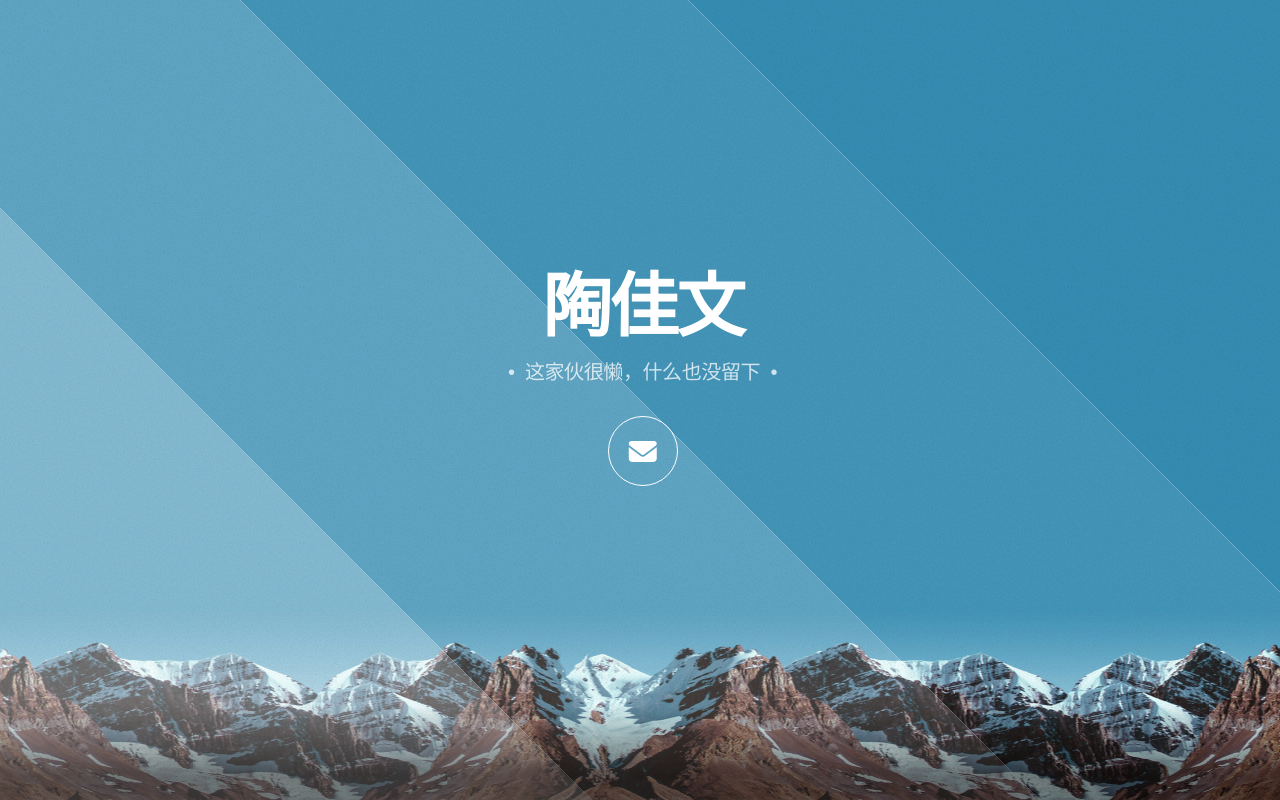
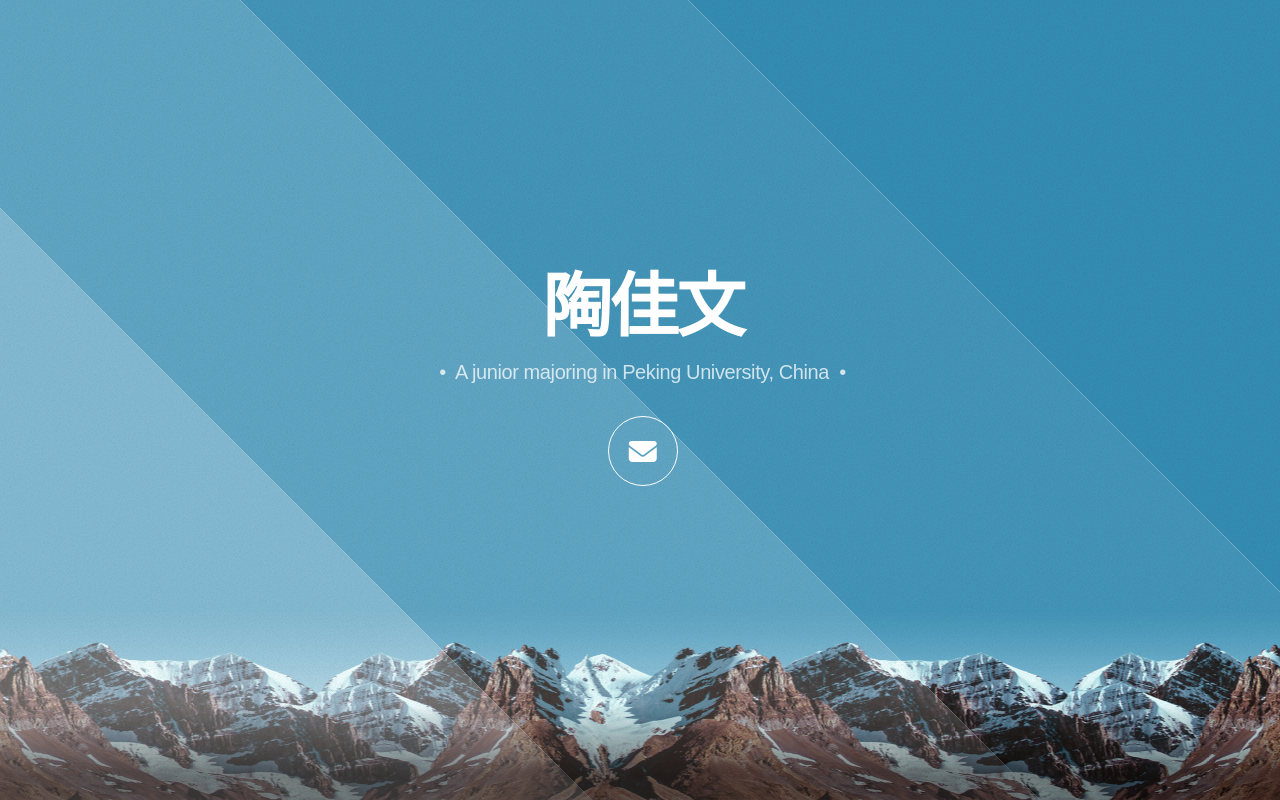
Before and after one commit to Jaden531/jaden531.github.io, a plain HTML site: page index.html in a window 1280 px wide. Drawn offline with Linux system fonts and the light colour scheme.

Commit message:
Update index.html

```diff
--- a/index.html
+++ b/index.html
@@ -29,7 +29,7 @@
 			<!-- Header -->
 			<header id="header">
 				<h1>陶佳文</h1>
-				<p>&nbsp;&bull;&nbsp; 这家伙很懒，什么也没留下 &nbsp;&bull;&nbsp;</p>
+				<p>&nbsp;&bull;&nbsp; A junior majoring in Peking University, China &nbsp;&bull;&nbsp;</p>
 				<nav>
 					<ul>
 <!-- 						<li><a href="https://www.luogu.com.cn/user/69339" target="_blank" class="icon solid fa-blog" title="My Luogu Page"><span -->
```
